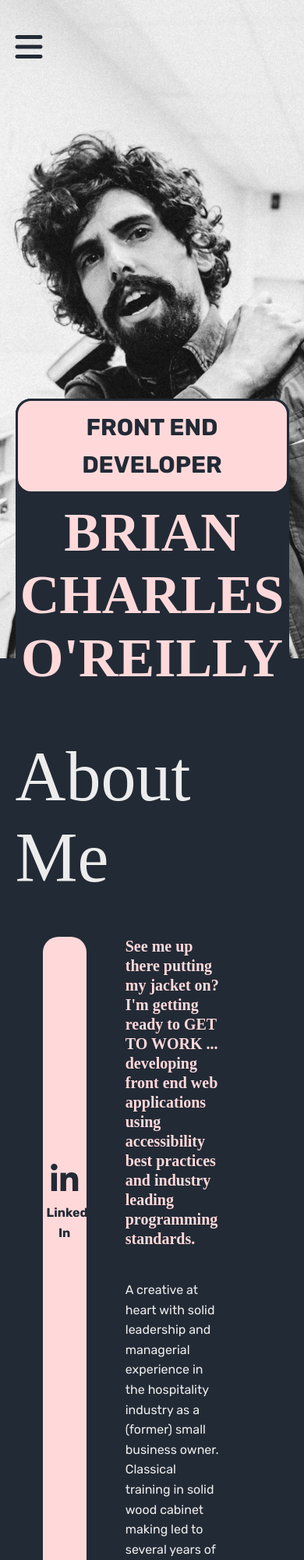
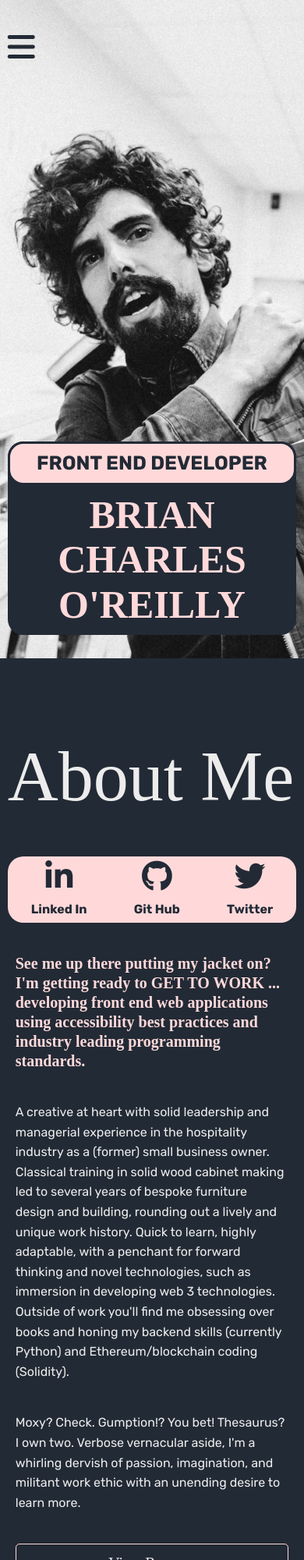
Before and after one commit to briancharlesoreilly/portfolio, a plain HTML site: page index.html in a window 390 px wide. Shown: the top 2000 px of the page at 78% size. Drawn offline with Linux system fonts and the light colour scheme; a web font is replaced by a local one.

Commit message:
media queries

```diff
--- a/styles/sass/partials/_media-queries.scss
+++ b/styles/sass/partials/_media-queries.scss
@@ -36,23 +36,29 @@ html, body {
       }
     }
   }
+// ***** About  *****
+// ******************
+  .about-flex {
+    width: 100%;
   }
 
-// ***** Header *****
+// ***** Skills *****
 // ******************
 
-// ***** Header *****
+// **** Projects ****
 // ******************
+  .projects-flex {
+    width: 100%;
+  }
 
-// ***** Header *****
-// ******************
+}
+
 
 // *******************
-//      MOBILE
+//     LARGE MOBILE
 // *******************
 @media (max-width: 768px) {
   // burger menu for mobile pops out
-
   .burger-menu-slide {
     display: block;
   }
@@ -62,7 +68,81 @@ html, body {
     display: none;
   }
 
+  // extending all wrappers
+  .wrapper {
+    width: 95%;
+  }
 
+// ***** Header *****
+// ******************
+  header {
+    .header-flex {
+      .header-left-box {
+        margin-bottom: 150px;
+
+        h1 {
+          font-size: 5rem;
+        }
+
+        .job-title {
+          font-size: 2.5rem;
+          padding: 5px 0;
+        }
+
+      }
+    }
+  }
+
+// ***** About  *****
+// ******************
+  .about-flex {
+    flex-direction: column;
+
+    .about-left-box {
+      width: 100%;
+      flex-direction: row;
+      margin-bottom: 30px;
+    }
+
+    .about-right-box {
+      width: 100%;
+      padding: 10px;
+
+      .bio-button {
+
+        button {
+          width: 100%;
+        }
+      }
+    }
+  }
+
+// ***** Skills *****
+// ******************
+
+// **** Projects ****
+// ******************
+
+// **** Contact *****
+// ******************
 
 
 }
+
+
+// *******************
+//     SMALL MOBILE
+// *******************
+@media (max-width: 450px) {
+
+// ***** Skills *****
+// ******************
+
+// **** Projects ****
+// ******************
+
+// **** Contact *****
+// ******************
+
+
+}
```
Also changed, not shown: styles/styles.css. Lines whose indentation alone changed are shown as unchanged.
